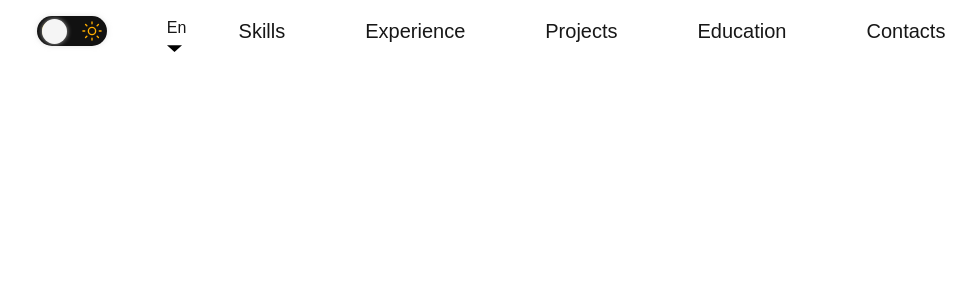
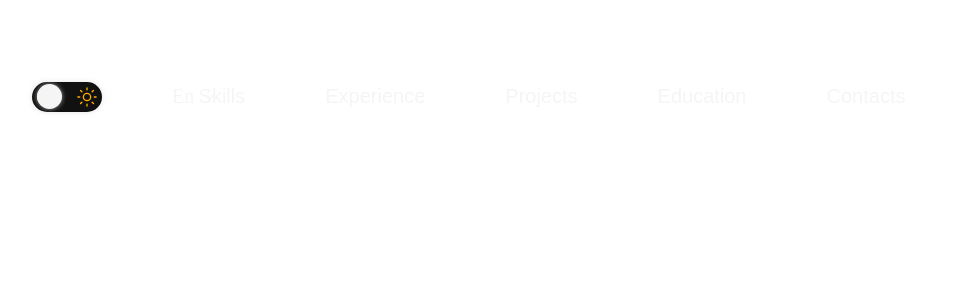
Before and after one commit to antonkazachenko/personal-porfolio, a Next.js app: page / in a window 1280 px wide. Shown: the top 300 px of the page, without its empty margins (88-1064 px from the left). Built offline with nearby package versions, Linux system fonts and the light colour scheme.

Commit message:
complete header draft

```diff
--- a/app/components/Header.tsx
+++ b/app/components/Header.tsx
@@ -1,13 +1,12 @@
 import ThemeSwitcher from './ThemeSwitcher';
-import {GithubIcon, LinkedinIcon} from "@/app/assets/icons";
-import App from "@/app/components/LangDropdown";
+import { GithubIcon, LinkedinIcon } from "@/app/assets/icons";
 import LangDropdown from "@/app/components/LangDropdown";
 
 export default function Header() {
   return (
     <header className="header">
       <div className="left-menu">
-        <ThemeSwitcher/>
+        <ThemeSwitcher />
         <LangDropdown />
       </div>
       <ul className="menu-list">
@@ -18,10 +17,17 @@ export default function Header() {
         <li>Contacts</li>
       </ul>
       <div className="right-menu">
-        <GithubIcon/>
-        <LinkedinIcon/>
+        <div className="icon-wrapper">
+          <a href="https://github.com/antonkazachenko" target="_blank" rel="noopener noreferrer">
+            <GithubIcon />
+          </a>
+        </div>
+        <div className="icon-wrapper">
+          <a href="https://linkedin.com/in/antonkazachenko" target="_blank" rel="noopener noreferrer">
+            <LinkedinIcon />
+          </a>
+        </div>
       </div>
     </header>
-  )
-    ;
+  );
 }
--- a/app/components/LangDropdown.tsx
+++ b/app/components/LangDropdown.tsx
@@ -3,6 +3,7 @@
 import "./styles.css";
 import { useState } from "react";
 import { motion, Variants } from "framer-motion";
+import {ArrowIcon} from "@/app/assets/icons";
 
 const itemVariants: Variants = {
   open: {
@@ -32,7 +33,7 @@ export default function LangDropdown() {
     <motion.nav
       initial={false}
       animate={isOpen ? "open" : "closed"}
-      className="menu"
+      className="menu lang-dropdown"
     >
       <motion.button
         whileTap={{ scale: 0.97 }}
@@ -47,9 +48,7 @@ export default function LangDropdown() {
           transition={{ duration: 0.2 }}
           style={{ originY: 0.55 }}
         >
-          <svg width="15" height="15" viewBox="0 0 20 20">
-            <path d="M0 7 L 20 7 L 10 16" />
-          </svg>
+          <ArrowIcon />
         </motion.div>
       </motion.button>
       <motion.ul
@@ -73,14 +72,15 @@ export default function LangDropdown() {
             }
           }
         }}
-        style={{ pointerEvents: isOpen ? "auto" : "none" }}
+        style={{pointerEvents: isOpen ? "auto" : "none"}}
+        className="lang-dropdown-menu"
       >
         {items.map((item) => (
           <motion.li
             key={item}
             variants={itemVariants}
             onClick={() => handleSelect(item)}
-            style={{ cursor: "pointer" }}
+            style={{cursor: "pointer"}}
           >
             {item}
           </motion.li>
--- a/app/components/styles.css
+++ b/app/components/styles.css
@@ -65,24 +65,44 @@
 .header {
     display: flex;
     justify-content: space-between;
-    padding: 1rem;
-    width: 83%;
+    align-items: center;
+    padding: 80px 9.375% 1rem;
+    width: 100%;
     margin: 0 auto;
 }
 
+
 .menu-list {
+    color: #F5F5F5;
+    text-align: center;
+    font-family: var(--font-poppins-regular), sans-serif;
     font-size: 20px;
-    font-family: var(--font-poppins-regular), sans-serif;
+    font-style: normal;
+    font-weight: 400;
+    line-height: normal;
     display: flex;
     gap: 80px;
     list-style-type: none;
     padding: 0;
     margin: 0;
+    position: absolute;
+    left: 50%;
+    transform: translateX(-50%);
+    cursor: pointer;
+}
+
+.menu-list li:hover {
+    text-shadow:
+            0 0 10px rgba(245, 245, 245, 1),
+            0 0 20px rgba(245, 245, 245, 0.9),
+            0 0 30px rgba(245, 245, 245, 0.8),
+            0 0 40px rgba(245, 245, 245, 0.7);
+    transition: text-shadow 0.3s ease;
 }
 
 .left-menu {
-    width: 170px;
     display: flex;
+    align-items: center;
     gap: 60px;
 }
 
@@ -94,3 +114,75 @@
 .menu {
     width: 40px;
 }
+
+.lang-dropdown {
+    position: relative;
+    display: inline-block;
+    font-size: 16px;
+    color: #b3b3b3;
+}
+
+.lang-dropdown button {
+    background: none;
+    border: none;
+    padding: 5px 10px;
+    cursor: pointer;
+    display: flex;
+    align-items: center;
+    color: #F5F5F5;
+    leading-trim: both;
+    text-edge: cap;
+    font-family: Poppins, serif;
+    font-size: 20px;
+    font-style: normal;
+    font-weight: 300;
+    line-height: normal;
+    gap: 10px;
+}
+
+.lang-dropdown-menu {
+    position: absolute;
+    top: calc(100% + 2px);
+    left: 0;
+    margin: 0;
+    padding: 0;
+    background-color: #111;
+    border-radius: 4px;
+    box-shadow: 0 2px 5px rgba(0, 0, 0, 0.3);
+    z-index: 10;
+    min-width: 100%;
+}
+
+.lang-dropdown-menu li {
+    padding: 5px 10px;
+    color: #b3b3b3;
+    font-size: 16px;
+    cursor: pointer;
+    text-align: left;
+}
+
+.lang-dropdown-menu li:hover {
+    background-color: #333;
+    color: #fff;
+}
+
+.lang-dropdown-menu li:not(:last-child) {
+    border-bottom: 1px solid #222;
+}
+
+.icon-wrapper {
+    display: inline-block;
+    cursor: pointer;
+    transition: color 0.3s ease, filter 0.3s ease;
+    color: #f5f5f5;
+}
+
+.icon-wrapper:hover {
+    color: #00acee;
+}
+
+.icon-wrapper:hover svg {
+    fill: currentColor;
+    filter: drop-shadow(0 0 5px rgba(0, 172, 238, 0.8));
+    transition: fill 0.3s ease, filter 0.3s ease;
+}
--- a/app/globals.css
+++ b/app/globals.css
@@ -27,7 +27,7 @@
 
 @media (prefers-color-scheme: dark) {
   :root {
-    --background: #0a0a0a;
+    --background: #111111;
     --foreground: #ededed;
   }
 }
--- a/app/layout.tsx
+++ b/app/layout.tsx
@@ -1,7 +1,6 @@
 import type { Metadata } from "next";
 import localFont from "next/font/local";
 import "./globals.css";
-import Header from "@/app/components/Header";
 import {ReactNode} from "react";
 
 const PoppinsBlack = localFont({
@@ -108,7 +107,6 @@ export default function Layout({ children }: LayoutProps) {
   return (
     <html>
       <body>
-        <Header/>
         <main>{children}</main>
       </body>
     </html>
--- a/app/page.tsx
+++ b/app/page.tsx
@@ -1,6 +1,7 @@
+import Header from "@/app/components/Header";
+
 export default function Home() {
   return (
-    <div>
-    </div>
+    <Header/>
   );
 }
```
Also changed, not shown: app/assets/icons/github.svg, app/assets/icons/linkedin.svg.
